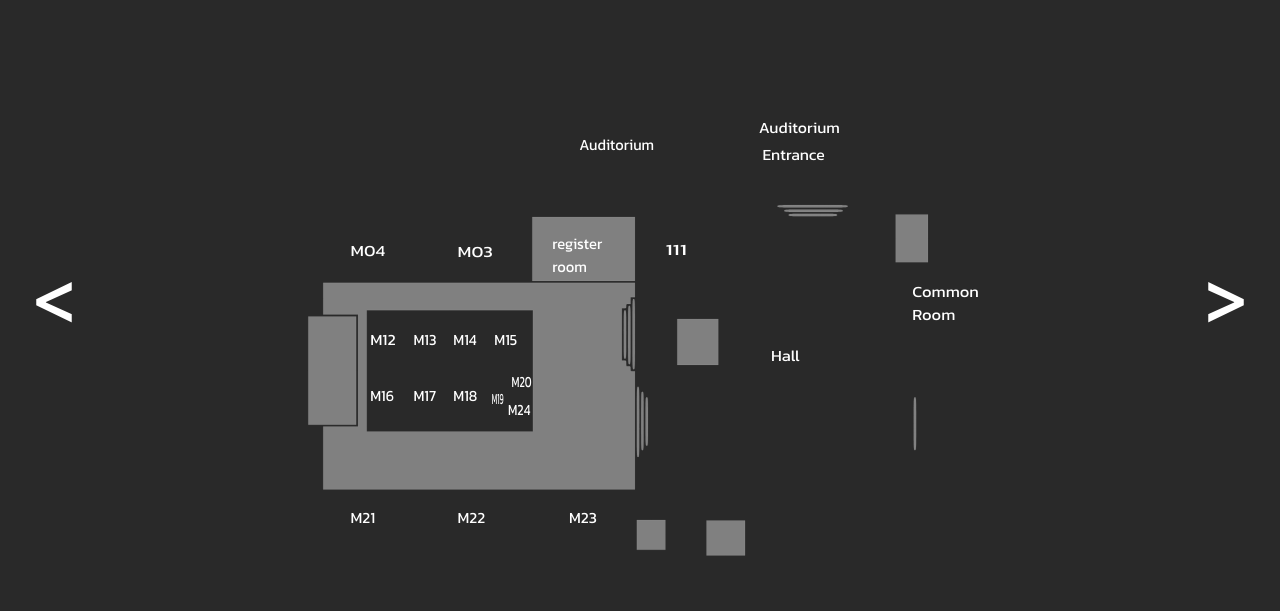
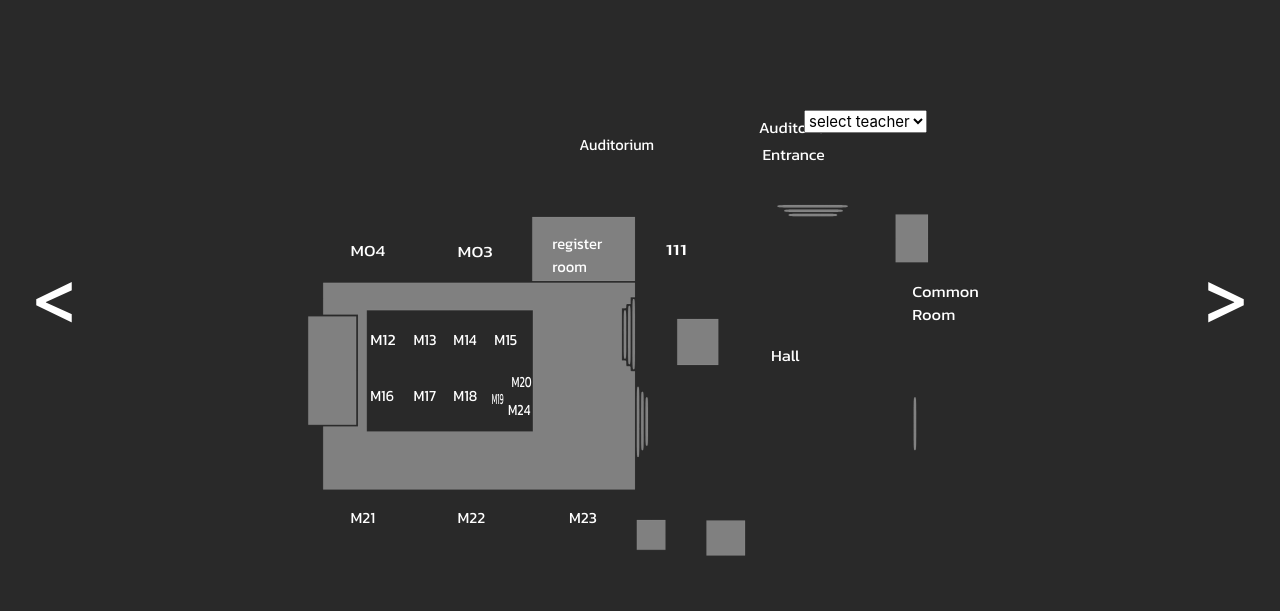
Before and after one commit to meenajaeiei/project, a Django app: page / in a window 1280 px wide. Shown: the part 1378-1989 px from the top of the page. Run offline with Django 3.2, Linux system fonts and the light colour scheme; data that the repository does not hold is empty; some libraries are stand-ins or nearby versions.

Commit message:
เพิ่ม อ.ตอนจอง, แก้ไขสถานะสถานที่(not done), เหตุผลการอนุมัติ/ปฏิเสธ

```diff
--- a/blog/models.py
+++ b/blog/models.py
@@ -81,7 +81,7 @@ class Post(models.Model):
 
 class room(models.Model):
     roomname = models.CharField(max_length=100 , default = 'roomname')
-    isavaliable = (('available','available') , ('unavailable','unavailable') , ('pending' , 'pending'))
+    isavaliable = (('available','available') , ('unavailable','unavailable') , ('pending' , 'pending'), ('in progress', 'in progress'))
     status = models.CharField(max_length = 15 , default = 'available', choices=isavaliable)
     width = models.IntegerField(default = 0)
     height = models.IntegerField(default = 0)
@@ -94,16 +94,16 @@ class room(models.Model):
         return self.roomname
 
 class BookManager(models.Manager):
-    def create_book(self, student ,  room ,begin_reserve , end_reserve , reason):
+    def create_book(self, student ,  room ,begin_reserve , end_reserve , reason, teacher):
         reservation = self.create(
-        student = student , #Employee.objects.get(username = "mhee") ,
-        #teacher = teacher , #Employee.objects.get(username = "mhee2") ,
-        room = room , #room.objects.get(roomname = "M16"),
+        student = student ,
+        room = room ,
         status = "pending",
         duration_begin = begin_reserve,
         duration_end = end_reserve,
         day_of_reserve =  timezone.now(),
         reason_of_reserve = reason,
+        teacher = teacher
         )
         # do something with the book
         return reservation
@@ -125,24 +125,19 @@ class BookManager(models.Manager):
 class reservation(models.Model):
     student = models.ForeignKey(Employee, related_name = "student" , on_delete=models.CASCADE ,blank = True,null=True)
     teacher = models.ForeignKey(Employee, related_name = "teacher" , on_delete=models.CASCADE ,blank = True,null=True)
+    reason_of_teacher = models.CharField(max_length = 300, default = "")
     staff = models.ForeignKey(Employee, related_name = "staff" , on_delete=models.CASCADE ,blank = True,null=True)
-    # staff = models.CharField(max_length=100, default="-")
-
+    reason_of_staff = models.CharField(max_length = 300, default = "")
     room = models.ForeignKey(room , related_name = "room" , on_delete=models.CASCADE)
     status_list = (("pending" , "pending"), ("accepted" , "accepted"),  ("denied" , "denied") )
     reason_of_reserve = models.CharField(max_length = 300 , default = "reason")
     status = models.CharField(max_length = 20 , default = 'pending', choices=status_list)
-
     teacher_result = models.CharField(max_length = 20 , default = 'pending', choices=status_list)
     staff_result = models.CharField(max_length = 20 , default = 'pending', choices=status_list)
-
     day_of_reserve = models.DateTimeField(default=timezone.now)
     duration_begin =  models.DateTimeField(default=timezone.now)
     duration_end =  models.DateTimeField(default=timezone.now)
     objects = BookManager()
-
-    # def __str__(self):
-    #     return str(self.id)
 
     def cancel_book(self):
         room_obj = self.room
--- a/project/views.py
+++ b/project/views.py
@@ -64,11 +64,6 @@ def home_page(request):
         return render(request, 'blog/login_2.html', {})
 
 def mainhome(request):
-
-    # context = {
-    # "student":"student"
-    # }
-    #return render(request, "blog/home.html" , {context})
     return render(request, "blog/home.html" , {})
 
 
@@ -105,15 +100,16 @@ def strtodate(strtime):
     ans = datetime(int(strtime[0:4]) , int(strtime[5:7]) , int(strtime[8:10]) , int(strtime[10:12]) , int(strtime[13:15]))
     return ans
 
-def reserve_room(STDusername , roomarg , period_s , period_n , reason): #period_s = beginreservation , period_n = endreservation
+def reserve_room(STDusername , roomarg , period_s , period_n , reason, teacher): #period_s = beginreservation , period_n = endreservation
     user_obj = User.objects.get(username = STDusername)
     emp_obj = Employee.objects.get(user = user_obj)
     room_obj = room.objects.get(roomname = roomarg)
+    teacher_obj = Employee.objects.get(user = User.objects.get(username = teacher))
     if(room_obj.status  == "pending"):
         print("anti - double transaction")
     else:
         room_obj.status = "pending" #ตั้งสถานะห้องเป็นpending
-        reservation.objects.create_book(emp_obj , room_obj , period_s , period_n , reason)  #def create_book(self, student ,  room ,begin_reserve , end_reserve):
+        reservation.objects.create_book(emp_obj , room_obj , period_s , period_n , reason, teacher_obj)  #def create_book(self, student ,  room ,begin_reserve , end_reserve):
         room_obj.save()
 
 
@@ -121,12 +117,13 @@ def showmap_1(request):
     isRoomExpire()
     global USER_LOGGED
     print("USER_LOGGED" + USER_LOGGED)
-    if 'res-date-start' in request.POST and 'res-time-start' in request.POST and 'res-date-end' in request.POST and 'res-time-end' in request.POST and 'username' in request.POST and 'room' in request.POST :
-
-        reserve_room(request.POST["username"] , request.POST['room'] , strtodate(request.POST['res-date-start']+request.POST['res-time-start']) , strtodate(request.POST['res-date-end']+request.POST['res-time-end']) , request.POST['reason'] )
+    #กดจอง
+    if 'res-date-start' in request.POST and 'res-time-start' in request.POST and 'res-date-end' in request.POST and 'res-time-end' in request.POST and 'username' in request.POST and 'room' in request.POST:
+        reserve_room(request.POST["username"] , request.POST['room'] , strtodate(request.POST['res-date-start']+request.POST['res-time-start']) , strtodate(request.POST['res-date-end']+request.POST['res-time-end']) , request.POST['reason'], request.POST['selectedteacher'])
         return render(request, "blog/status.html" , {"reservation_list": reservation.objects.get_booklist(User.objects.get(username = request.session['username']))}  )
 
     r_check = []
+    #กดเช็ค
     if 'check-date-start' in request.GET and 'check-date-end' in request.GET:
         start_time = strtodate(request.GET['check-date-start']+request.GET['check-time-start']).replace(tzinfo = pytz.UTC)
         end_time =   strtodate(request.GET['check-date-end']+request.GET['check-time-end']).replace(tzinfo = pytz.UTC)
@@ -138,13 +135,16 @@ def showmap_1(request):
 
         return render(request , "blog/reservation_map_1.html" ,
         {
+        "teacher" : Employee.objects.filter(role = "teacher"),
         "end_time" : end_time ,
         "start_time":start_time,
         "rooms" :  room.objects.all() ,
         "r_check": r_check })
     try:
         return render(request , "blog/reservation_map_1.html" , {"emp" : Employee.objects.get(user = User.objects.get(username = request.session['username'])) ,
-                                                                "rooms" : room.objects.all()})
+                                                                "rooms" : room.objects.all(),
+                                                                "teacher" : Employee.objects.filter(role = "teacher")}
+                                                                )
     except Exception as e:
         return render(request , "blog/reservation_map_1.html" , {"rooms" : room.objects.all()})
 
@@ -183,18 +183,18 @@ def managereservation(request):
 
     u = request.session['username']
     staff_obj = Employee.objects.get(user = User.objects.get(username = u)) #get user object teacher/staff
-
+    print("FIND reason",request.POST)
     if 'accepted' in request.POST or 'denied' in request.POST:
         action = 'accepted' if 'accepted' in request.POST else 'denied'
-        print(action)
         reserve_id = int(request.POST['resno']) #reservation id
-        # print(reserve_id)
         reserve = reservation.objects.get(id = reserve_id) #get reservation object that user selected
-        actionReserve(action, reserve, staff_obj)
+        reason = request.POST['reason']
+        actionReserve(action, reserve, staff_obj, reason)
 
     temp_role = str (Employee.objects.get(user = User.objects.get(username = u)).role)
     if (temp_role == 'teacher' or temp_role == 'staff'):
-        return render(request , "blog/reservation_manage.html",  {"emp":staff_obj, "res": reservation.objects.filter(status = "pending")} )
+        return render(request , "blog/reservation_manage.html",  {"emp":staff_obj,
+            "res": reservation.objects.filter(status = "pending") and reservation.objects.filter(teacher = staff_obj)})
     else:
         return render(request, "blog/home.html" , {})
 
@@ -217,15 +217,17 @@ def getreservation(request):
     return render(request, "blog/status.html" , {"reservation_list":reservation_list})
 
 
-def actionReserve(action, reserve, staff_obj):
+def actionReserve(action, reserve, staff_obj, reason):
 
     role = staff_obj.role
     if role == "staff":
         reserve.staff_result = action
         reserve.staff = staff_obj
+        reserve.reason_of_staff = reason
     elif role == "teacher":
         reserve.teacher_result = action
-        reserve.teacher = staff_obj
+        reserve.reason_of_teacher = reason
+        # reserve.teacher = staff_obj
 
     if reserve.staff_result  == 'denied' or reserve.teacher_result == 'denied':
         reserve.status = 'denied'
--- a/templates/blog/reservation_map_1.html
+++ b/templates/blog/reservation_map_1.html
@@ -174,6 +174,19 @@
 						<form action="" method="POST">
 
 						{% csrf_token %}
+							<div class="text-in-detail-box">เลือกอาจารย์ที่ปรึกษา</div>
+							<!-- <input list="teacher" name="teacher"> <br>
+							<datalist id="teacher">
+								{% for t in teacher %}
+									<option value="{{t}}">{{t.firstname}}</option>
+								{% endfor %}
+							</datalist> -->
+							<select name="selectedteacher" id="">
+								<option value="">select teacher</option>
+								{% for t in teacher %}
+									<option value="{{t.user.username}}">{{t.firstname}}</option>
+								{% endfor %}
+							</select>
 							<input type="hidden" id ="demo" name="room" value=""  />
 							<div class="text-in-detail-box">Begin Reserve: </div>
 							<input class="datetime" type="date" value="2018-01-01" name="res-date-start">
```
Also changed, not shown: templates/blog/reservation_manage.html (+8 -7 lines), blog/migrations/0004_auto_20181216_1838.py (added), blog/migrations/0005_auto_20181216_1956.py (added), templates/blog/manage_room.html (line endings or trailing spaces).
